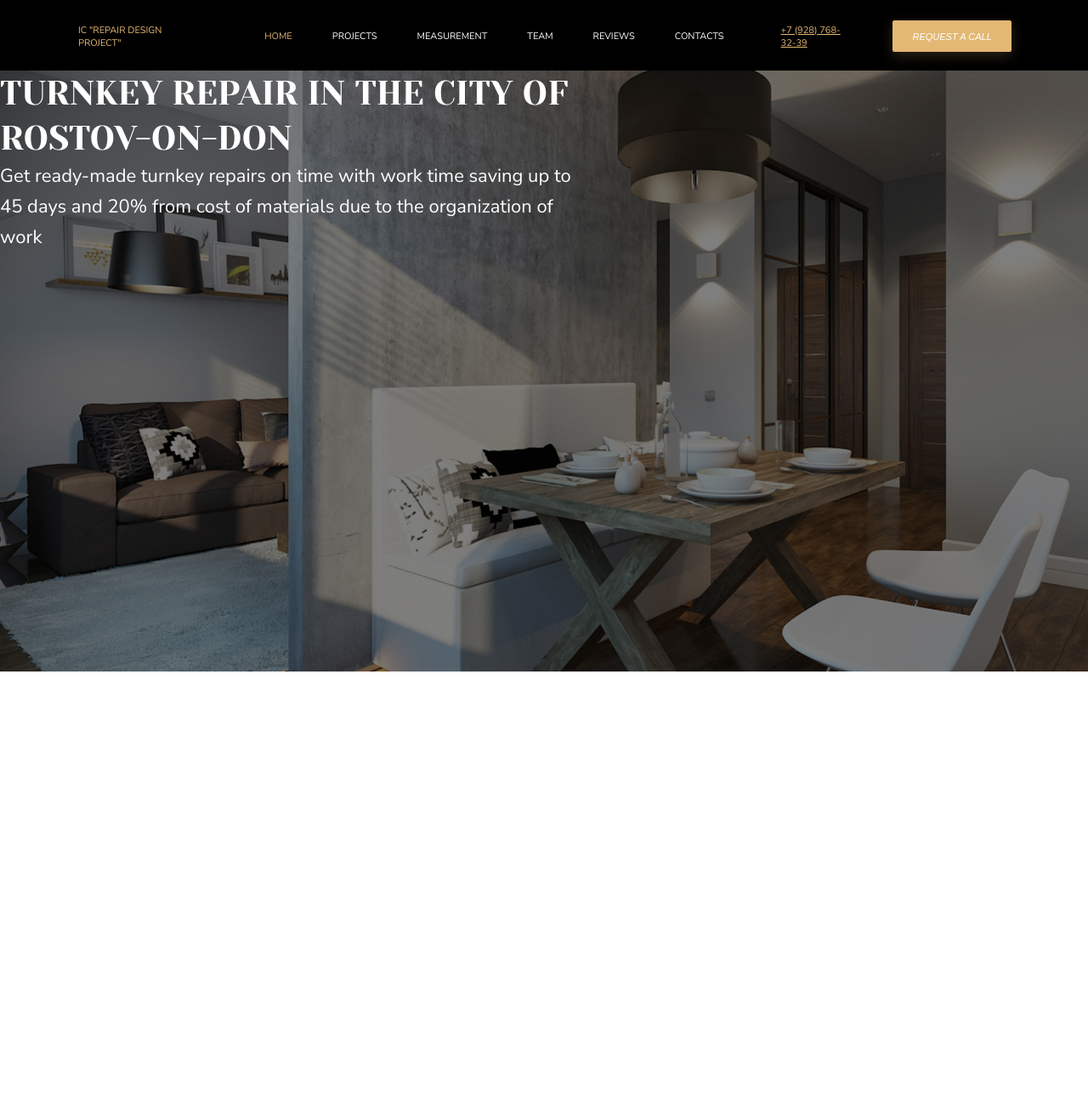
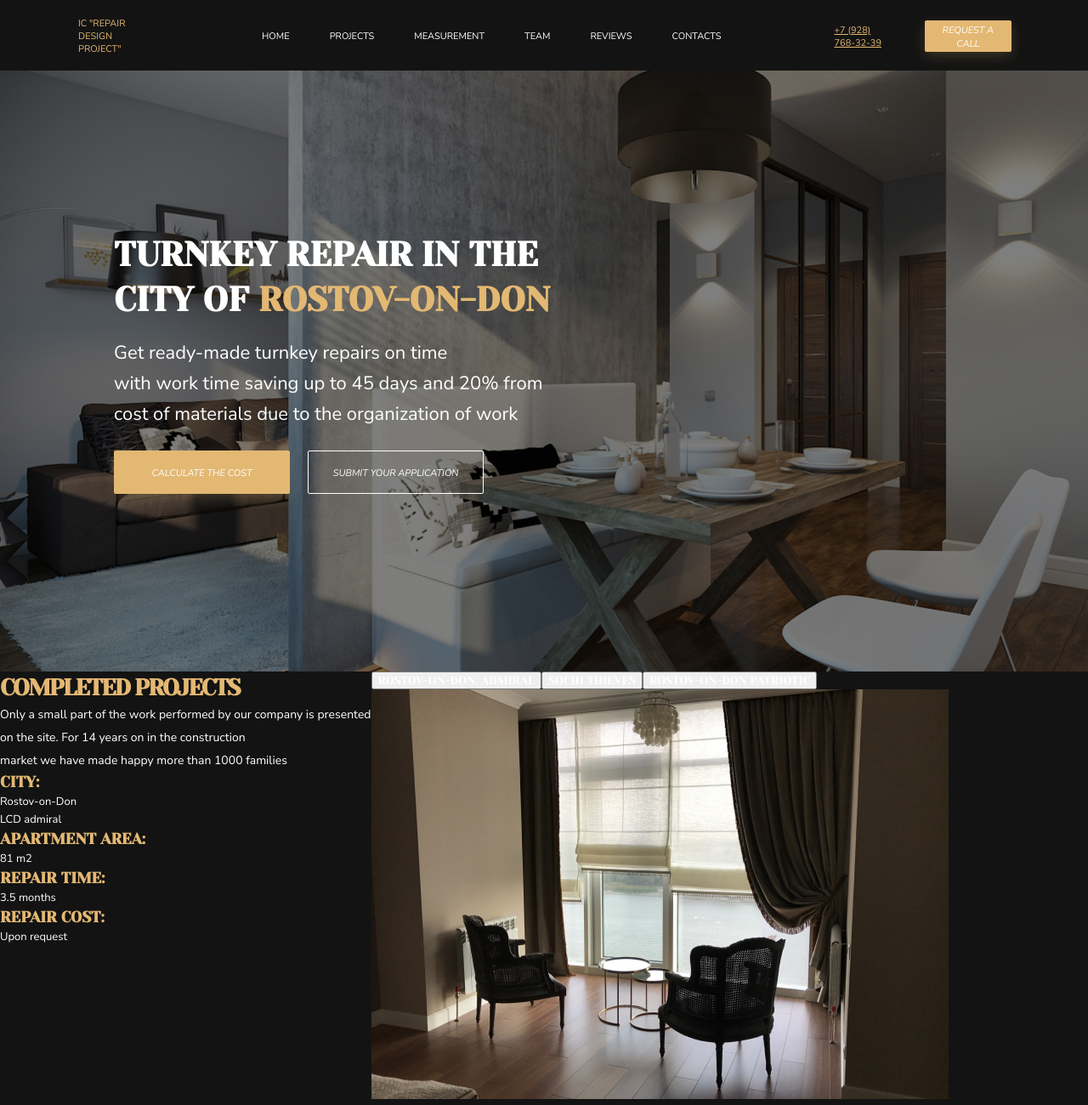
Before and after one commit to ApplexShampoox/Repair-design-project, a plain HTML site: page index.html in a window 1280 px wide. Shown: the whole page at 85% size. Before the commit the page ends 800 px from the top, so only its background shows below. Drawn offline with Linux system fonts and the light colour scheme.

Commit message:
Правки главного экрана, начало верстки блока проектов

```diff
--- a/index.html
+++ b/index.html
@@ -22,13 +22,7 @@
         <nav class="header__nav">
           <ul class="header__list">
             <li class="header__list-element">
-              <a
-                href="#"
-                class="
-                  header__list-element-link header__list-element-link--active
-                "
-                >HOME</a
-              >
+              <a href="#" class="header__list-element-link">HOME</a>
             </li>
             <li class="header__list-element">
               <a href="#" class="header__list-element-link">PROJECTS</a>
@@ -51,7 +45,7 @@
           >+7 (928) 768-32-39</a
         >
         <button class="header__button button">
-          <span class="header__button-text">Request a call</span>
+          <span class="button-text">Request a call</span>
         </button>
       </div>
     </header>
@@ -59,18 +53,72 @@
     <section class="main-screen">
       <div class="container">
         <div class="main-screen__card">
-          <h1>Turnkey Repair in the city of Rostov-on-Don</h1>
+          <h1 class="title">
+            Turnkey Repair in the <br />
+            city of
+            <span class="city">Rostov-on-Don</span>
+          </h1>
           <p>
-            Get ready-made turnkey repairs on time with work time saving up to
-            45 days and 20% from cost of materials due to the organization of
-            work
+            Get ready-made turnkey repairs on time <br />
+            with work time saving up to 45 days and 20% from <br />
+            cost of materials due to the organization of work
           </p>
+          <button class="button calculate-btn">
+            <span class="button-text">CALCULATE THE COST</span>
+          </button>
+          <button class="app-submit-btn">
+            <span class="button-text">SUBMIT YOUR APPLICATION</span>
+          </button>
         </div>
       </div>
     </section>
 
     <section class="projects">
-      <div class="container"></div>
+      <div class="container projects-wrapper">
+        <div class="projects__card">
+          <h2 class="title projects__title">Completed projects</h2>
+          <p class="projects__description">
+            Only a small part of the work performed by our company is presented
+            <br />
+            on the site. For 14 years on in the construction <br />
+            market we have made happy more than 1000 families
+          </p>
+          <h3 class="title projects__subtitle">City:</h3>
+          <span
+            >Rostov-on-Don <br />
+            LCD admiral</span
+          >
+          <h3 class="title projects__subtitle">apartment area:</h3>
+          <span>81 m2</span>
+          <h3 class="title projects__subtitle">Repair time:</h3>
+          <span>3.5 months</span>
+          <h3 class="title projects__subtitle">Repair Cost:</h3>
+          <span>Upon request</span>
+        </div>
+        <div class="projects__tabs">
+          <ul class="design-list">
+            <li>
+              <button class="title design-list__item design-list__item--active">
+                Rostov-on-Don, Admiral
+              </button>
+            </li>
+            <li>
+              <button class="title design-list__item">Sochi Thieves</button>
+            </li>
+            <li>
+              <button class="title design-list__item">
+                Rostov-on-Don Patriotic
+              </button>
+            </li>
+          </ul>
+          <img
+            src="img/projects-photo.png"
+            alt="фото проекта"
+            width="679"
+            height="482"
+          />
+        </div>
+      </div>
     </section>
 
     <section class="control">
--- a/normalize.css
+++ b/normalize.css
@@ -82,8 +82,8 @@ video {
   margin: 0;
   padding: 0;
   border: 0;
-  font-size: 100%;
-  font: inherit;
+  /* font-size: 100%;
+  font: inherit; */
   vertical-align: baseline;
 }
 article,
--- a/style.css
+++ b/style.css
@@ -3,21 +3,20 @@ body * {
 }
 body {
   font-family: Nunito Sans, Arial, Helvetica, sans-serif;
+}
+.header {
   font-size: 11px;
   line-height: 15px;
-}
-.header {
-  background-color: #000;
+  background-color: #131313;
 }
 .container {
   max-width: 1440px;
   margin: 0 auto;
 }
-
 .header__content {
   height: 83px;
   display: flex;
-  justify-content: space-between;
+  justify-content: flex-start;
   align-items: center;
   padding: 24px 90px 22px 92px;
 }
@@ -25,11 +24,15 @@ body {
   color: #e3b873;
   text-decoration: none;
   text-transform: uppercase;
-  margin-right: 89px;
+  margin-right: 124px;
+}
+.header__nav {
+  margin-right: 66px;
 }
 .header__list {
   list-style: none;
   display: flex;
+  justify-content: flex-start;
 }
 .header__list-element {
   margin-right: 47px;
@@ -41,7 +44,7 @@ body {
   text-decoration: none;
   color: #fff;
 }
-.header__list-element-link--active {
+.header__list-element-link:hover {
   color: #e3b873;
 }
 .header__phone {
@@ -51,15 +54,16 @@ body {
 .button {
   cursor: pointer;
   background: #e3b873;
+  box-shadow: 0px 5px 15px rgba(227, 184, 115, 0.2);
+  border: none;
 }
 .header__button {
   width: 161px;
   height: 37px;
-  box-shadow: 0px 5px 15px rgba(227, 184, 115, 0.2);
-  border: none;
   border-radius: 2px;
 }
-.header__button-text {
+.button-text {
+  font-family: Nunito Sans, Arial, Helvetica, sans-serif;
   font-style: italic;
   text-align: center;
   font-size: 11px;
@@ -87,21 +91,72 @@ body {
 .main-screen__card {
   position: relative;
   z-index: 3;
-  width: 676px;
-  height: 305px;
+  padding-top: 190px;
+  margin-left: 134px;
 }
-.main-screen__card h1 {
+.title {
   font-family: Yeseva One;
-  font-size: 40px;
-  line-height: 53px;
   text-transform: uppercase;
   color: #ffffff;
 }
+.main-screen__card h1 {
+  font-size: 40px;
+  line-height: 53px;
+  margin-bottom: 18px;
+}
 .main-screen__card p {
-  font-family: Nunito Sans;
-  font-style: normal;
-  font-weight: normal;
   font-size: 22px;
   line-height: 36px;
   color: #ffffff;
+  margin-bottom: 25px;
 }
+.city {
+  color: #e3b873;
+}
+.calculate-btn {
+  width: 207px;
+  height: 51px;
+  margin-right: 17px;
+  border-radius: 2px;
+}
+.app-submit-btn {
+  width: 207px;
+  height: 51px;
+  border: 1px solid #ffffff;
+  box-sizing: border-box;
+  border-radius: 2px;
+  background-color: transparent;
+  cursor: pointer;
+}
+.projects {
+  height: 1074px;
+  background-color: #131313;
+  font-family: Nunito Sans, Arial, Helvetica, sans-serif;
+}
+.projects-wrapper {
+  display: flex;
+}
+.projects__title {
+  font-size: 27px;
+  line-height: 37px;
+  letter-spacing: -0.07em;
+  color: #e3b873;
+}
+.projects__subtitle {
+  font-size: 18px;
+  line-height: 25px;
+  color: #e3b873;
+}
+h3 ~ span {
+  font-size: 13px;
+  line-height: 21px;
+  color: #ffffff;
+}
+.projects__description {
+  font-size: 14px;
+  line-height: 27px;
+  color: #ffffff;
+}
+.design-list {
+  display: flex;
+}
```
Also changed, not shown: img/projects-photo.png (added).
